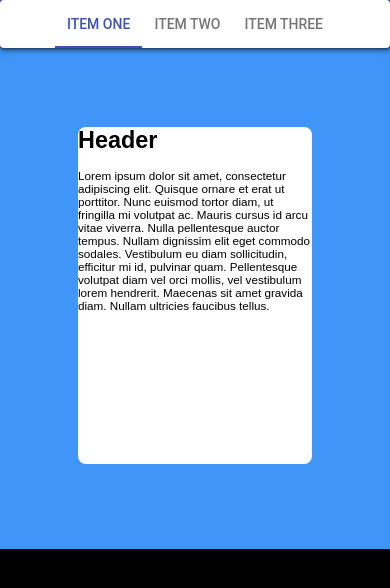
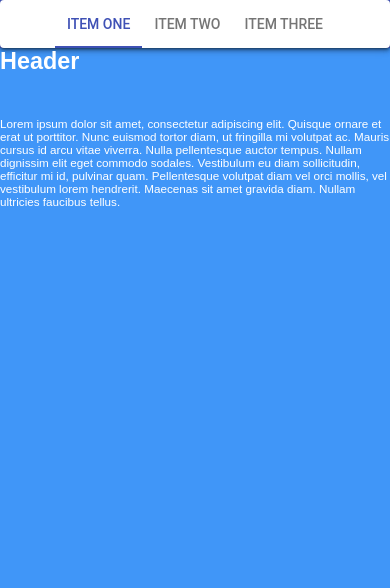
Before and after one commit to hermantsyselskyi/Material-Grid, a React (Create React App) app: page / in a window 390 px wide. Shown: the top 588 px of the page. Built offline with nearby package versions, Linux system fonts and the light colour scheme.

Commit message:
Responsive

```diff
--- a/src/App.css
+++ b/src/App.css
@@ -1,5 +1,14 @@
+
+.App {
+  display: flex;
+  flex-direction: column;
+	min-height: 100vh;
+	background-color: rgb(64, 150, 248);
+	color: white;
+}
 
 
+@media (min-width: 768px) {
 .App {
 	width: 100vw;
 	height: 100vh;
@@ -7,7 +16,10 @@
   grid-template-columns: 20% 20% 20% 20% 20%;
   grid-template-rows: 5% 10% 20% 20% 10% 35% ;
 	background-color: rgb(64, 150, 248);
+	color: black;
 }
+}
+
 .header {
 
   grid-area: 1/1/2/6
```
